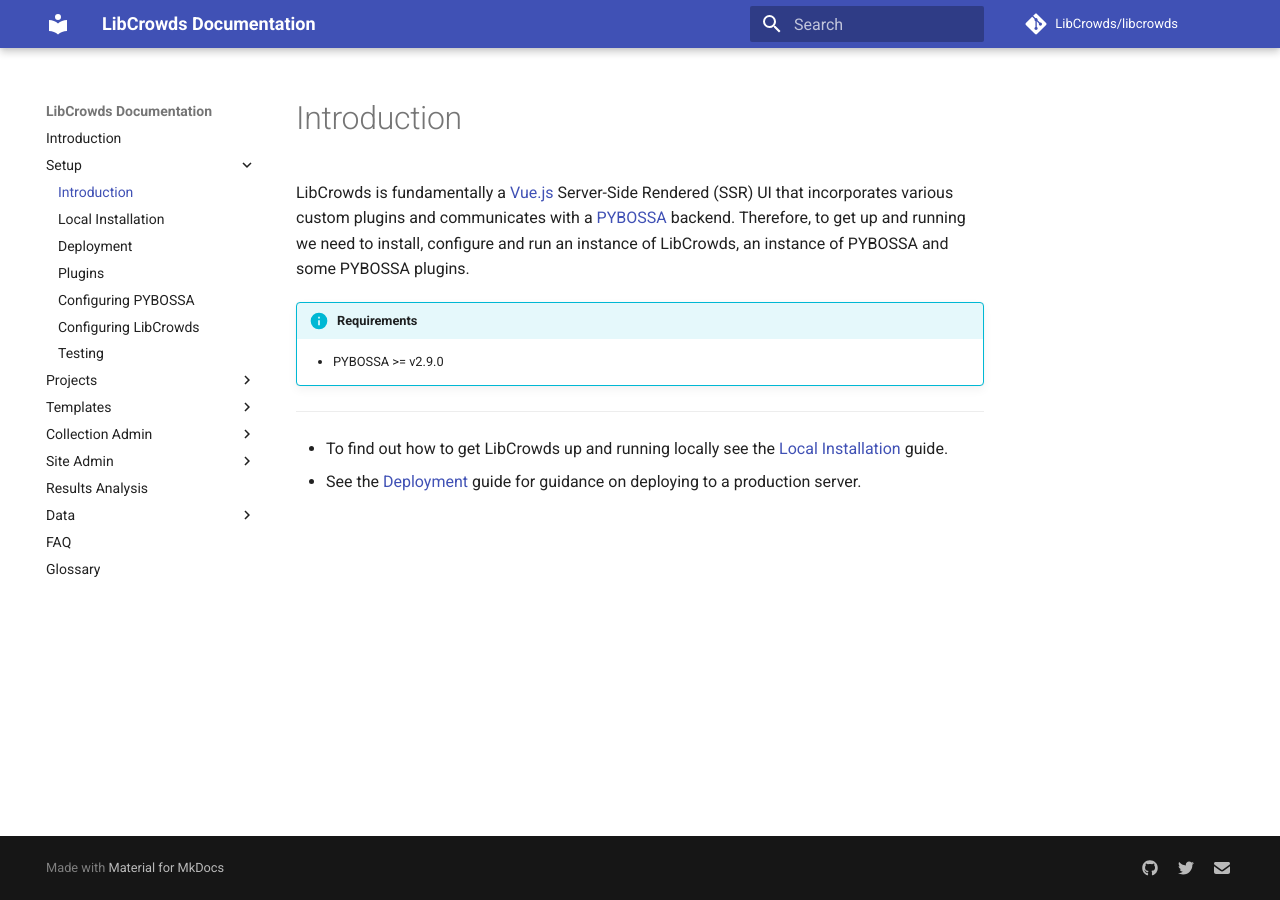
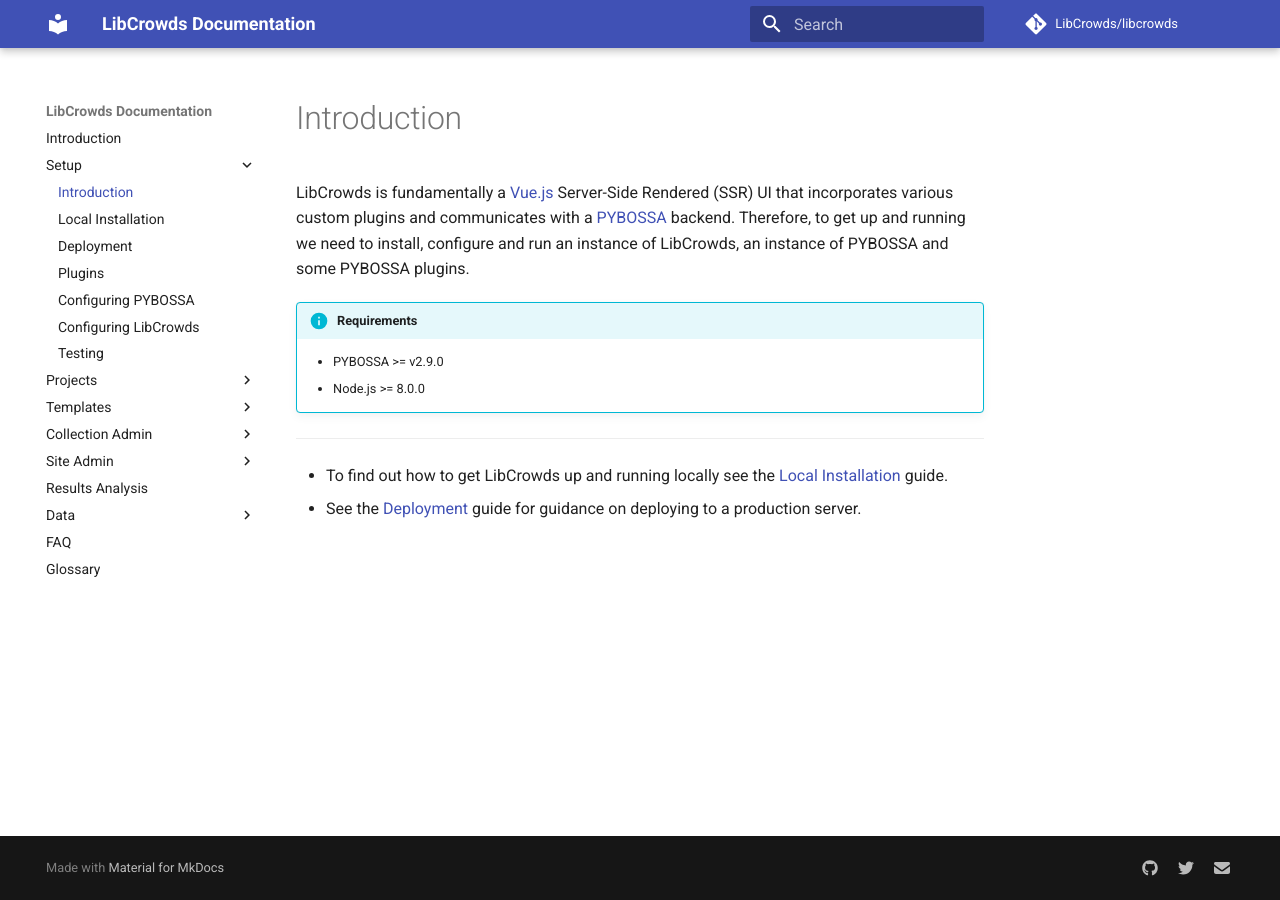
Before and after one commit to LibCrowds/docs, an MkDocs documentation site: the page built from docs/setup/introduction.md, in a window 1280 px wide. Built offline with MkDocs 1.6.1 and Material for MkDocs 9.7.7, drawn with Linux system fonts in a browser that asks for light colours; comment, search, counter and statistics services are not loaded; old or Windows-style settings are respelled for this version of MkDocs.

Commit message:
Add Node.js >= 8.0.0 to requirements

```diff
--- a/docs/setup/introduction.md
+++ b/docs/setup/introduction.md
@@ -7,6 +7,7 @@
 !!! info "Requirements"
 
     - PYBOSSA >= v2.9.0
+    - Node.js >= 8.0.0
 
 ---
 
```
